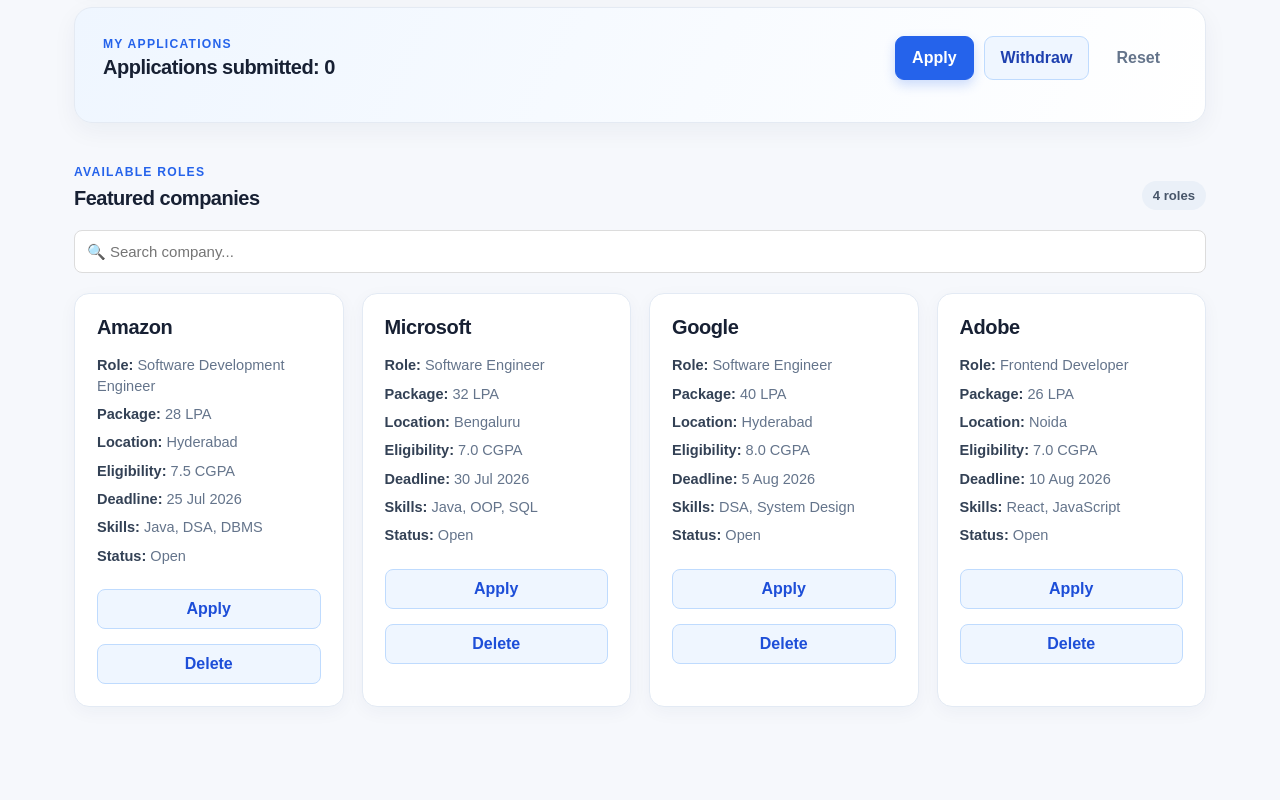
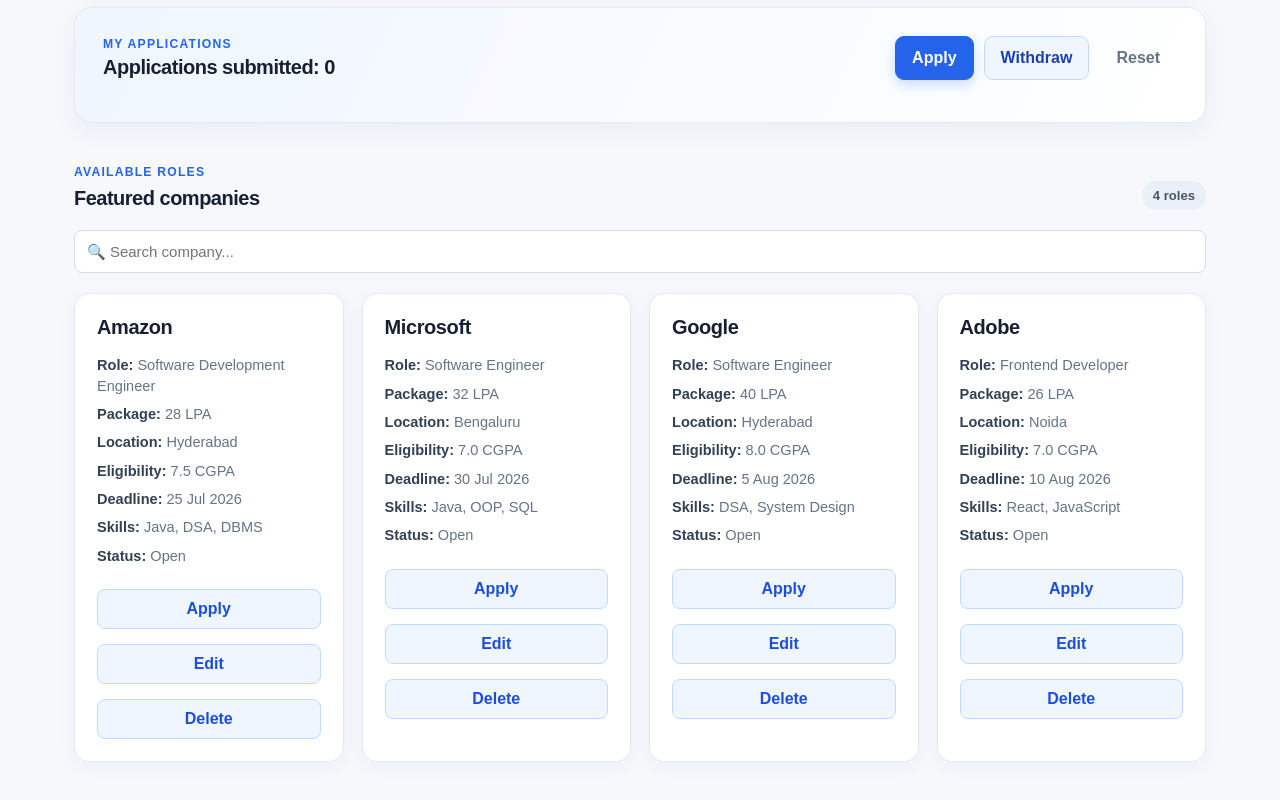
Before and after one commit to mrithvik3/Placement-Management-Portal, a React (Vite) app in the folder client/: page / in a window 1280 px wide. Shown: the part 572-1372 px from the top of the page. Before the commit the page ends 1351 px from the top, so only its background shows below. Built offline with nearby package versions, Linux system fonts and the light colour scheme.

Commit message:
Added edit company functionality

```diff
--- a/client/src/App.jsx
+++ b/client/src/App.jsx
@@ -13,6 +13,7 @@
   const [deadline, setDeadline] = useState("");
   const [skills, setSkills] = useState("");
   const [searchTerm, setSearchTerm] = useState("");
+  const [editingId, setEditingId] = useState(null);
 
   const defaultCompanies = [
   {
@@ -75,6 +76,26 @@
 const handleAddCompany = () => {
   if (!companyName.trim()) return;
 
+  if (editingId !== null) {
+    setCompanies((currentCompanies) =>
+      currentCompanies.map((company) =>
+        company.id === editingId
+          ? {
+              ...company,
+              company: companyName,
+              role,
+              salaryPackage,
+              location,
+              eligibility,
+              deadline,
+              skills,
+            }
+          : company
+      )
+    );
+
+    setEditingId(null);
+  } else {
     setCompanies((currentCompanies) => [
       ...currentCompanies,
       {
@@ -89,6 +110,7 @@
         status: "Open",
       },
     ]);
+  }
 
   setCompanyName("");
   setRole("");
@@ -103,6 +125,17 @@
     setCompanies((currentCompanies) =>
       currentCompanies.filter((company) => company.id !== id)
     );
+  };
+  const handleEdit = (company) => {
+  setEditingId(company.id);
+
+  setCompanyName(company.company);
+  setRole(company.role);
+  setSalaryPackage(company.salaryPackage);
+  setLocation(company.location);
+  setEligibility(company.eligibility);
+  setDeadline(company.deadline);
+  setSkills(company.skills);
 };
 
   const filteredCompanies = companies.filter((company) =>
@@ -133,8 +166,13 @@
         <input type="text" placeholder="Eligibility" value={eligibility} onChange={(e) => setEligibility(e.target.value)} />
         <input type="text" placeholder="Deadline" value={deadline} onChange={(e) => setDeadline(e.target.value)} />
         <input type="text" placeholder="Skills" value={skills} onChange={(e) => setSkills(e.target.value)} />
-        <button type="button" className="primary-button company-submit" onClick={handleAddCompany}>Add Company</button>
-      </div>
+        <button
+          type="button"
+          className="primary-button company-submit"
+          onClick={handleAddCompany}
+        >
+          {editingId !== null ? "Update Company" : "Add Company"}
+        </button>      </div>
       </section>
 
       <section className="application-panel">
@@ -161,7 +199,7 @@
 
       <div className="application-status">
       {applications > 0 && (
-        <p>Application Submitted Successfully ✅</p>
+        <p>Application Submitted Successfully </p>
       )}
       </div>
 
@@ -196,6 +234,7 @@
         skills={company.skills}
         status={company.status}
         onDelete={handleDelete}
+        onEdit={handleEdit}
       />
     ))}
         </div>
--- a/client/src/components/CompanyCard.css
+++ b/client/src/components/CompanyCard.css
@@ -11,3 +11,12 @@
 .company-card p{
     margin:8px 0;
 }
+.card-buttons {
+  display: flex;
+  gap: 10px;
+  margin-top: 15px;
+}
+
+.card-buttons button {
+  flex: 1;
+}
--- a/client/src/components/CompanyCard.jsx
+++ b/client/src/components/CompanyCard.jsx
@@ -9,6 +9,7 @@
   skills,
   status,
   onDelete,
+  onEdit,
 }) {
   return (
     <div className="company-card">
@@ -28,11 +29,31 @@
 
       <p><strong>Status:</strong> {status}</p>
 
-      <button>Apply</button>
+      <div className="card-buttons">
+        <button>Apply</button>
 
-      <button onClick={() => onDelete(id)}>
-        Delete
-      </button>
+        <button
+          onClick={() =>
+            onEdit({
+              id,
+              company,
+              role,
+              salaryPackage,
+              location,
+              eligibility,
+              deadline,
+              skills,
+              status,
+            })
+          }
+        >
+          Edit
+        </button>
+
+        <button onClick={() => onDelete(id)}>
+          Delete
+        </button>
+      </div>
     </div>
   );
 }
```
Lines whose indentation alone changed are shown as unchanged.
